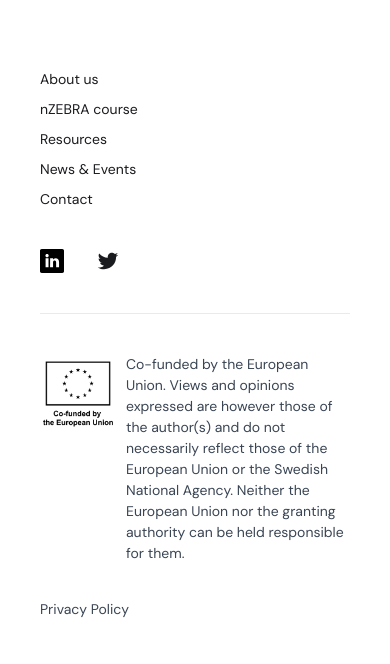
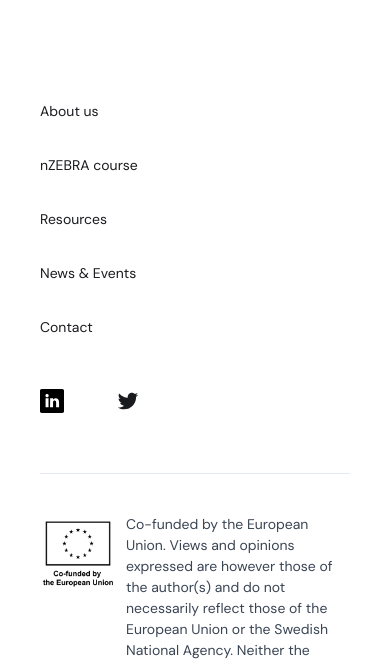
Before and after one commit to threeoclockagency/nzebra, an Astro site: page /contact in a window 390 px wide. Shown: the part 609-1273 px from the top of the page. Built offline with nearby package versions, Linux system fonts and the light colour scheme; Astro itself is replaced by a stand-in of ours; no server answers.

Commit message:
Bloque 5: objetivos tactiles >=44px en movil (nav, pie, iconos de compartir)
Co-Authored-By: Claude Opus 4.8 (1M context) <noreply@anthropic.com>

```diff
--- a/src/styles/global.css
+++ b/src/styles/global.css
@@ -185,6 +185,21 @@ a:hover > .uui-logos03_logo {
     background-size: cover;
     background-position: center;
   }
+
+  /* Touch targets at least 44x44px on mobile. */
+  .nav-link-2,
+  .footer-link-three-2,
+  .footer-legal-link-2 {
+    display: inline-flex;
+    align-items: center;
+    min-height: 44px;
+  }
+  .footer-social-link-three-2,
+  .uui-button-secondary-gray-3,
+  .menu-button-2 {
+    min-width: 44px;
+    min-height: 44px;
+  }
 }
 
 /* News cards: equal height per row, with clamped title and summary. */
```
